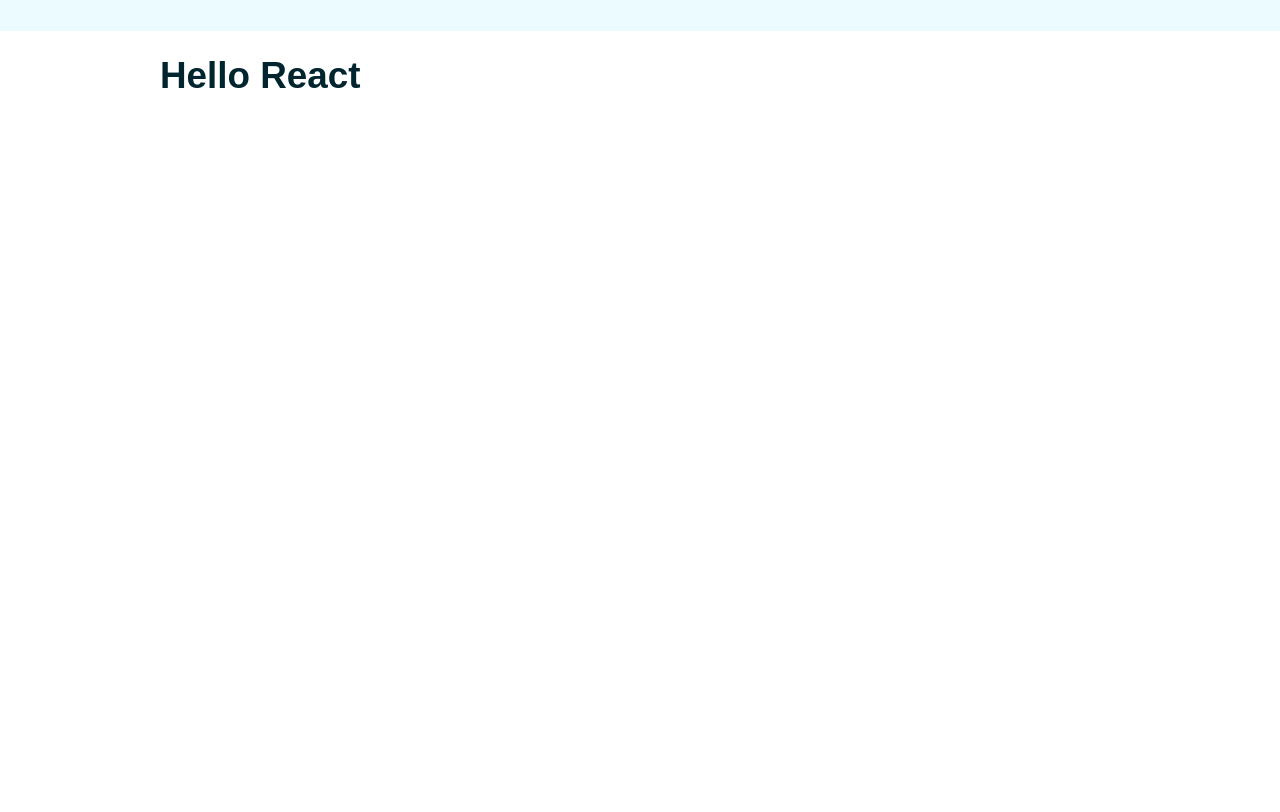
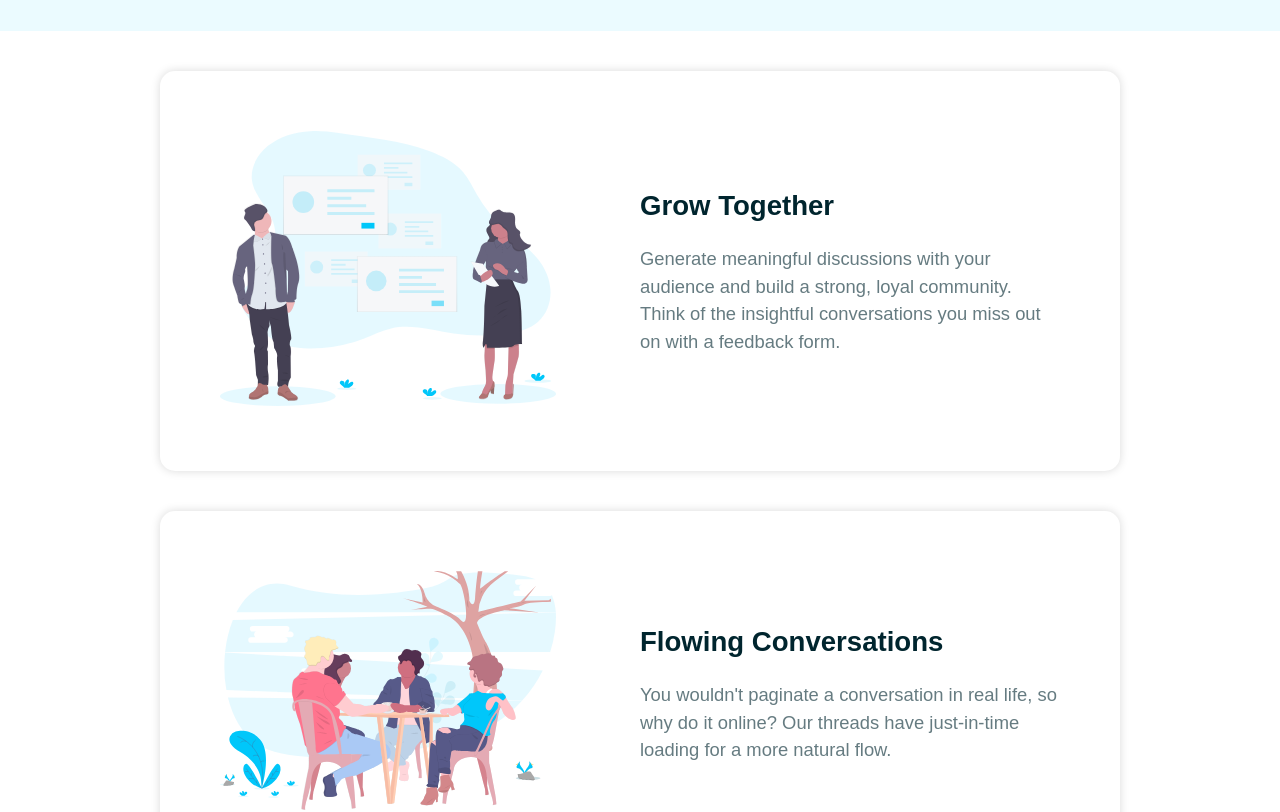
Before and after one commit to mohammadhossein-asadi/Styled-Components-Project, a React (Create React App) app: page / in a window 1280 px wide. Shown: the part 420-1232 px from the top of the page. Before the commit the page ends 800 px from the top, so only its background shows below. Built offline with nearby package versions, Linux system fonts and the light colour scheme.

Commit message:
create card components and map over content data

```diff
--- a/src/App.js
+++ b/src/App.js
@@ -1,7 +1,9 @@
 import { ThemeProvider } from "styled-components";
 import Header from "./components/Header";
+import Card from "./components/Card";
 import { Container } from "./components/styles/Container.styled";
 import GlobalStyles from "./components/styles/Global";
+import content from "./content";
 
 const theme = {
   colors: {
@@ -19,7 +21,9 @@
         <GlobalStyles />
         <Header />
         <Container>
-          <h1>Hello React</h1>
+          {content.map((item, index) => (
+            <Card key={index} item={item} />
+          ))}
         </Container>
       </>
     </ThemeProvider>
--- /dev/null
+++ b/src/components/Card.js
@@ -0,0 +1,18 @@
+import { StyledCard } from "./styles/Card.styled";
+
+function Card({ item: { id, title, body, image } }) {
+  return (
+    <StyledCard>
+      <div>
+        <h2>{title}</h2>
+        <p>{body}</p>
+      </div>
+
+      <div>
+        <img src={`./images/${image}`} alt={title} />
+      </div>
+    </StyledCard>
+  );
+}
+
+export default Card;
--- /dev/null
+++ b/src/components/styles/Card.styled.js
@@ -0,0 +1,25 @@
+import styled from "styled-components";
+
+export const StyledCard = styled.div`
+  display: flex;
+  align-items: center;
+  background-color: #fff;
+  border-radius: 15px;
+  box-shadow: 0 0 10px rgba(0, 0, 0, 0.15);
+  margin: 40px 0;
+  padding: 60px;
+  flex-direction: row-reverse;
+
+  img {
+    width: 80%;
+  }
+
+  & > div {
+    flex: 1;
+  }
+
+  @media (max-width: ${({ theme }) => theme.mobile}) {
+    flex-direction: column;
+    text-align: center;
+  }
+`;
--- /dev/null
+++ b/src/content.js
@@ -0,0 +1,22 @@
+const content = [
+  {
+    id: 1,
+    title: 'Grow Together',
+    body: 'Generate meaningful discussions with your audience and build a strong, loyal community. Think of the insightful conversations you miss out on with a feedback form.',
+    image: 'illustration-grow-together.svg',
+  },
+  {
+    id: 2,
+    title: 'Flowing Conversations',
+    body: "You wouldn't paginate a conversation in real life, so why do it online? Our threads have just-in-time loading for a more natural flow.",
+    image: 'illustration-flowing-conversation.svg',
+  },
+  {
+    id: 3,
+    title: 'Your Users',
+    body: "It takes no time at all to integrate Huddle with your app's authentication solution. This means, once signed in to your app, your users can start chatting immediately.",
+    image: 'illustration-your-users.svg',
+  },
+]
+
+export default content
```
